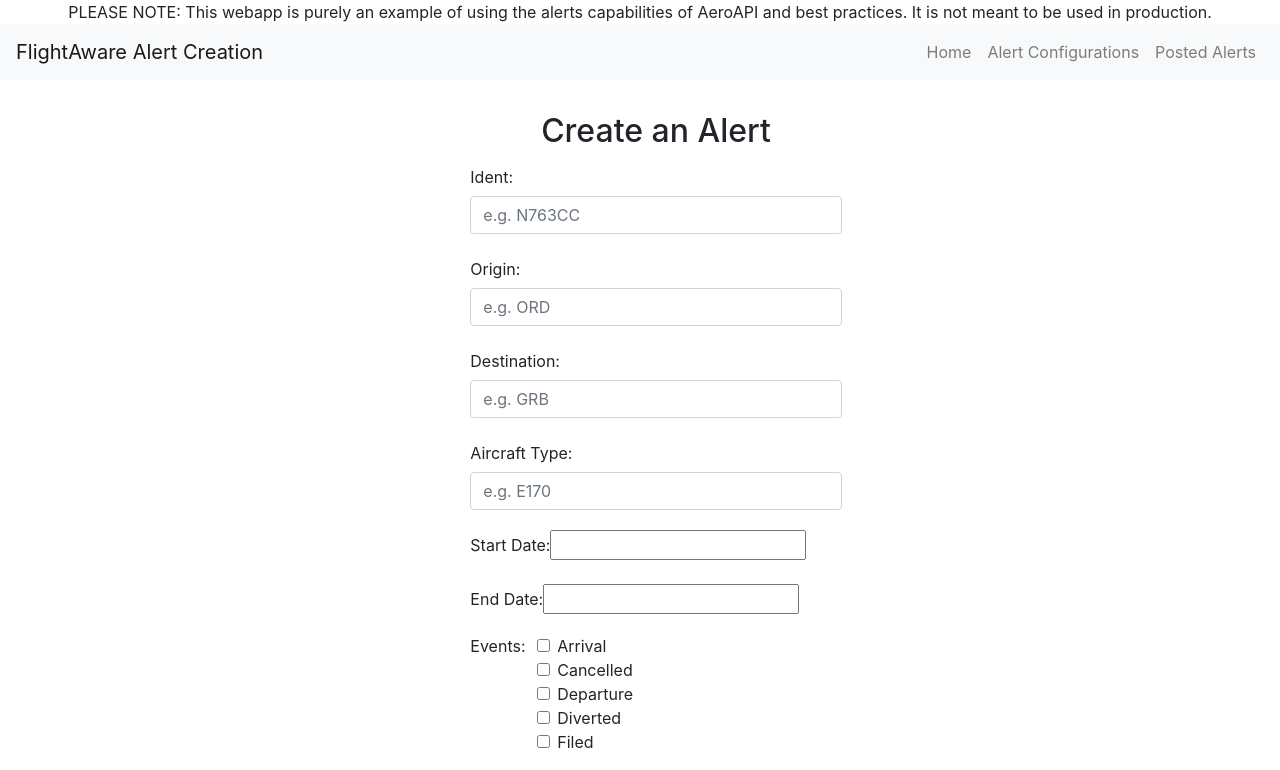
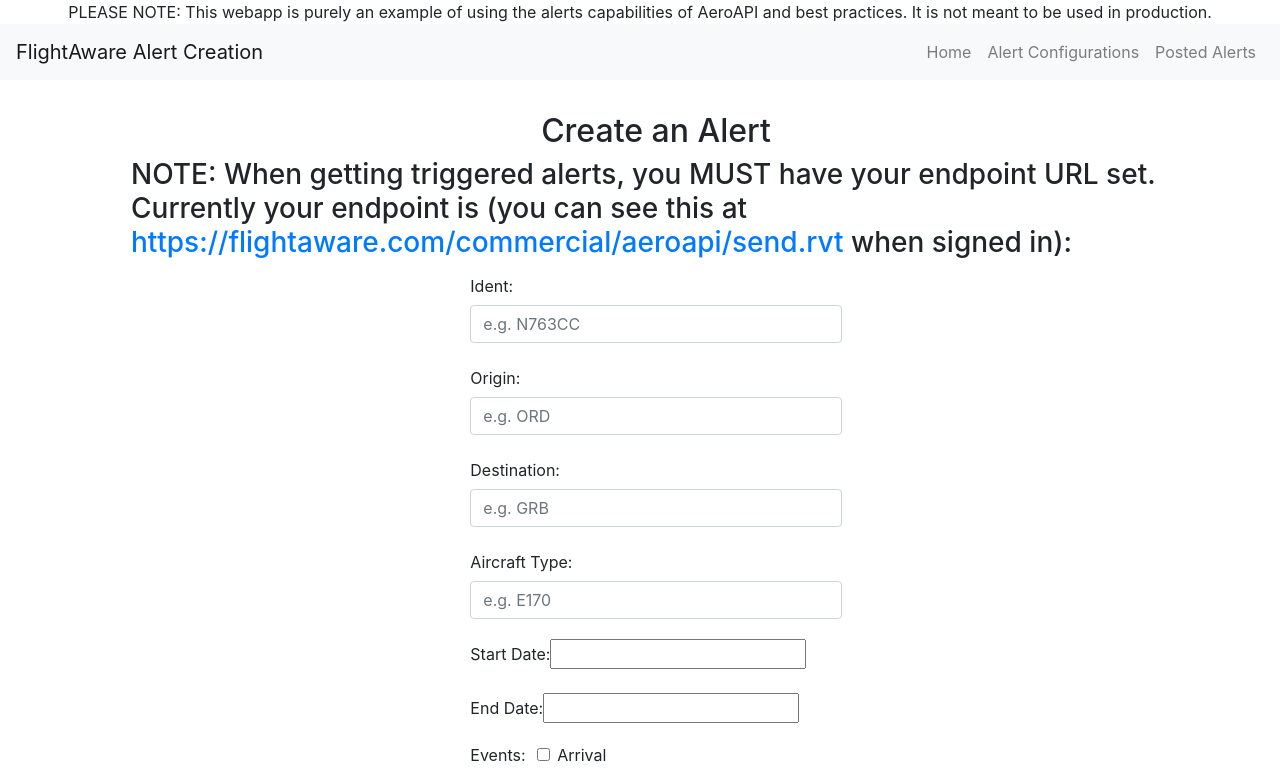
Before and after one commit to flightaware/alerts_frontend, a React (Create React App) app in the folder client/: page / in a window 1280 px wide. Shown: the top 770 px of the page. Built offline with nearby package versions, Linux system fonts and the light colour scheme; no server answers; the HTML template or start-up script is replaced by a standard one.

Commit message:
Add Endpoint To Main Page Add note on top of alert creation page of the endpoint needing to be configured and show endpoint link if it is configured already.
BCK-7183

```diff
--- a/client/src/components/CreateAlert.js
+++ b/client/src/components/CreateAlert.js
@@ -9,6 +9,7 @@
     constructor(props) {
         super(props);
         this.state = {
+            endpoint: '',
             response: '',
             buttonDisabled: false,
             dateValid: true,
@@ -65,7 +66,7 @@
             }
             // check if date is before today: if it is, API will reject
             let today = new Date();
-            today.setHours(0,0,0,0);
+            today.setHours(0, 0, 0, 0);
             if (date.getTime() < today.getTime()) {
                 this.setState({startDateTodayValid: false});
             } else {
@@ -95,7 +96,7 @@
             }
             // check if date is before today: if it is, API will reject
             let today = new Date();
-            today.setHours(0,0,0,0);
+            today.setHours(0, 0, 0, 0);
             if (date.getTime() < today.getTime()) {
                 this.setState({endDateTodayValid: false});
             } else {
@@ -180,13 +181,30 @@
             this.setState({response: error.data["Description"]});
         });
 
-    };
+    }
+
+    getEndpoint() {
+        axios.get("/api/endpoint").then(response => {
+            this.setState({endpoint: response.data["url"]});
+        });
+    }
+
+    componentDidMount() {
+        this.getEndpoint();
+    }
 
     render() {
+
         return (
             <div className="container m-3">
                 <Container className="mt-3 d-flex justify-content-center align-items-center flex-column">
                     <h2>Create an Alert</h2>
+                    <h3>
+                        NOTE: When getting triggered alerts, you MUST have your endpoint URL set.
+                        Currently your endpoint is (you can see this at <a
+                        href="https://flightaware.com/commercial/aeroapi/send.rvt">https://flightaware.com/commercial/aeroapi/send.rvt</a> when
+                        signed in): {this.state.endpoint}
+                    </h3>
                     <form onSubmit={this.handleSubmit}>
                         <div className="form-group">
                             <label className="col-form-label">Ident:</label>
@@ -316,4 +334,5 @@
             </div>
         );
     }
+
 }
```
